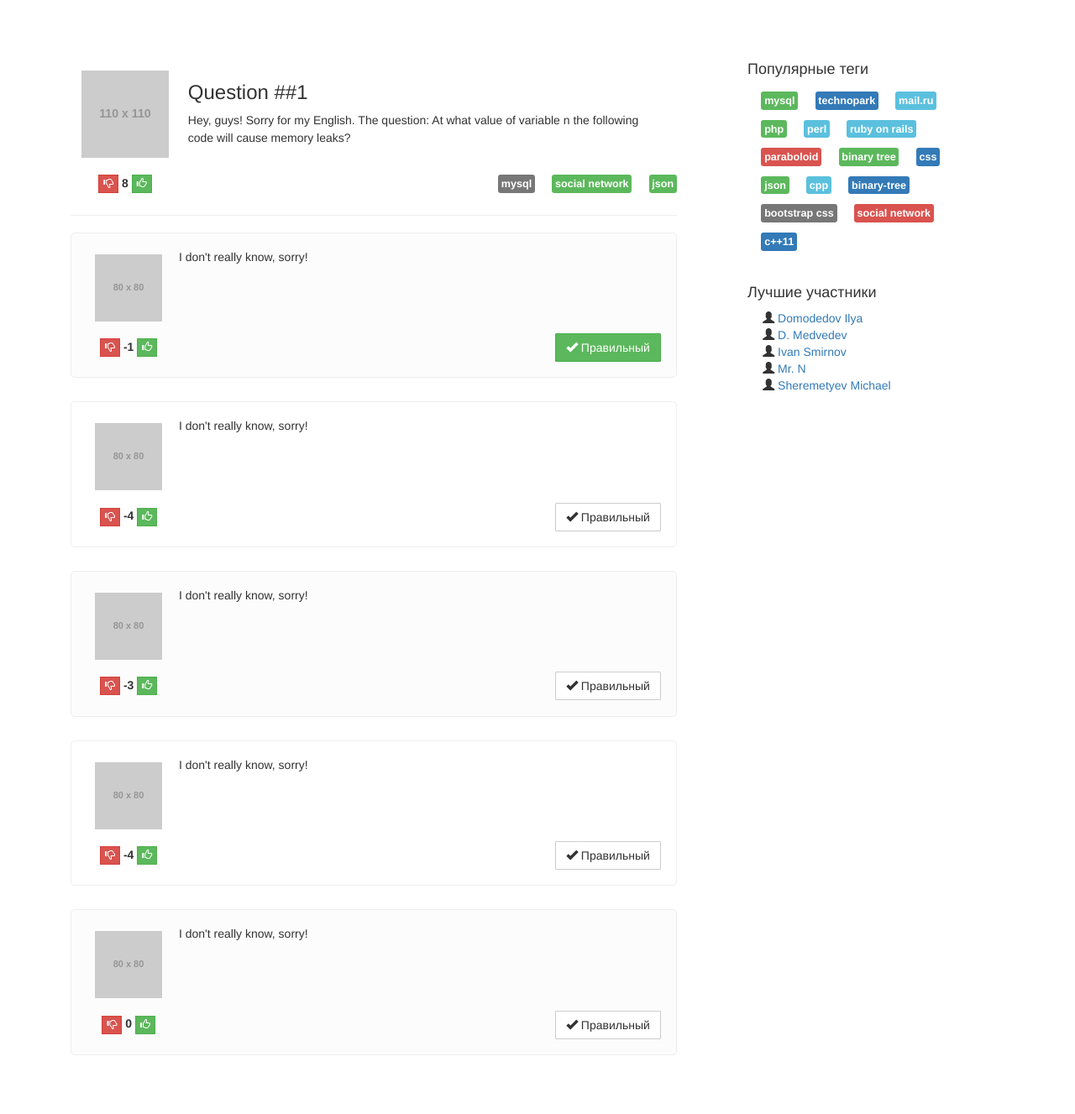
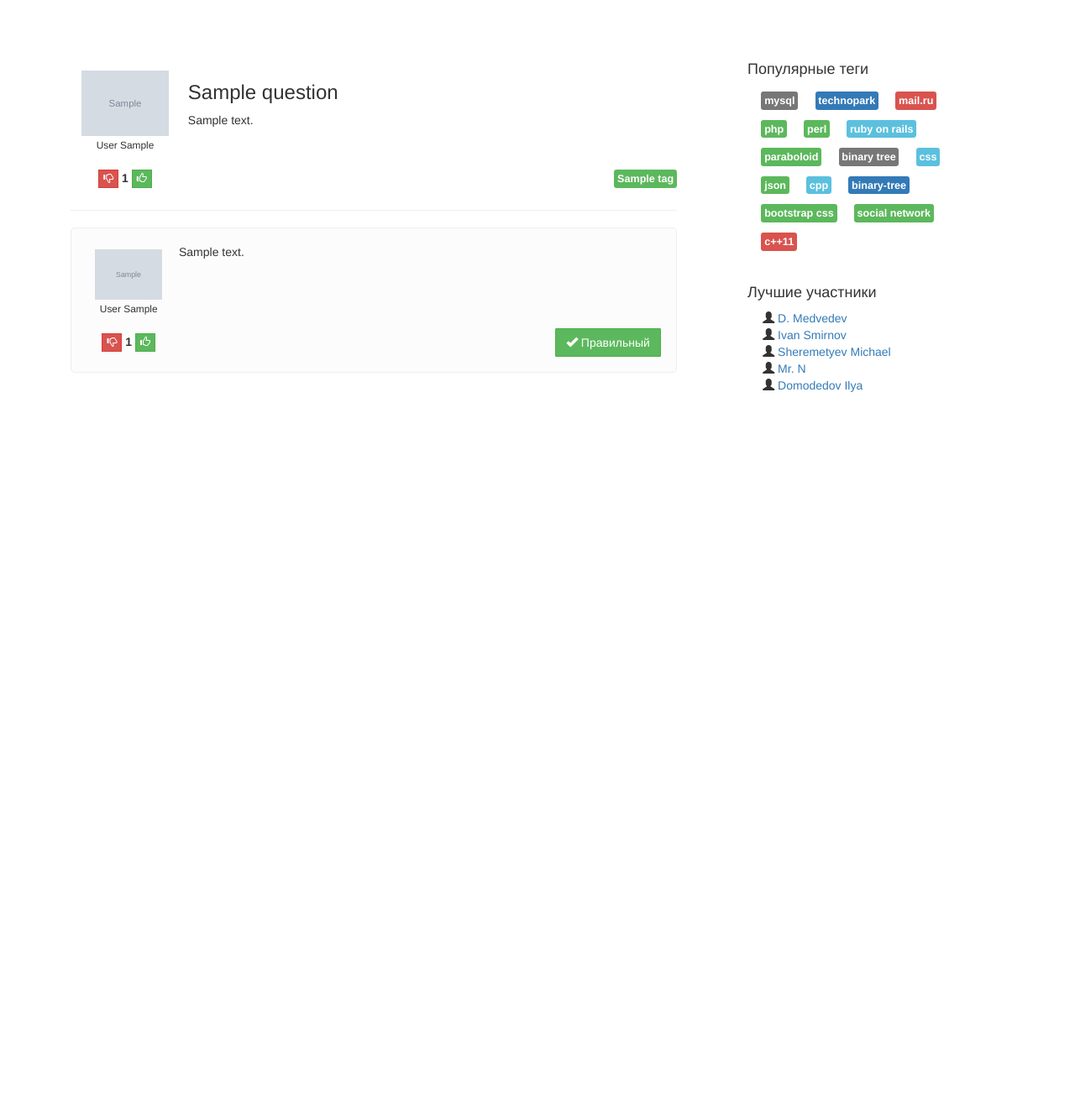
Before and after one commit to nksoff/archive__ask_slimov, a Django app: page /question/1 in a window 1280 px wide. Shown: the part 71-1398 px from the top of the page at 84% size. After the commit the page ends 538 px from the top, so only its background shows below. Run offline with Django 3.2, Linux system fonts and the light colour scheme; tables that the repository leaves empty hold one stand-in row (values such as "Sample post"); grey boxes marked "Sample" are stand-in pictures; grey boxes labelled with a size stand in for pictures from a placeholder-image service; some libraries are stand-ins or nearby versions.

Commit message:
update models, template for single question

```diff
--- a/ask_slimov/ask_slimov/models.py
+++ b/ask_slimov/ask_slimov/models.py
@@ -54,6 +54,7 @@ class Tag(models.Model):
     def __unicode__(self):
         return "[" + str(self.id) + "] " + self.title
 
+
 #
 # custom query set for questions
 #
@@ -61,6 +62,13 @@ class QuestionQuerySet(models.QuerySet):
     # preloads tags
     def with_tags(self):
         return self.prefetch_related('tags')
+
+    # preloads answers
+    def with_answers(self):
+        res = self.prefetch_related('answer_set')
+        res = self.prefetch_related('answer_set__author')
+        res = self.prefetch_related('answer_set__author__profile')
+        return res
 
     # loads number of answers
     def with_answers_count(self):
@@ -90,6 +98,11 @@ class QuestionManager(models.Manager):
     # list of questions with tag
     def list_tag(self, tag):
         return self.filter(tags=tag)
+
+    # single question
+    def get_single(self, id):
+        res = self.get_queryset()
+        return res.with_answers().get(pk=id)
 
 #
 # question
@@ -162,25 +175,25 @@ class QuestionLike(models.Model):
 
 
 #
+# custom query set for answers
+#
+class AnswerQuerySet(models.QuerySet):
+    # loads author
+    def with_author(self):
+        return self.select_related('author').select_related('author__profile')
+
+    # loads question
+    def with_question(self):
+        return self.select_related('question')
+
+#
 # answers manager
 #
 class AnswerManager(models.Manager):
-    # adds number of likes to each answer
-    def with_likes(self):
-        return self.annotate(likes=Sum('answerlike__value'))
-
-    # sorts answers using rating (likes)
-    def order_by_likes(self):
-        return self.with_likes().order_by('-likes')
-
-    # sorts answers using creation date
-    def order_by_date(self):
-        return self.order_by('-date')
-
-    # add a condition: with author
-    def has_author(self, author):
-        return self.filter(author=author)
-
+    # custom query set
+    def get_queryset(self):
+        res = QuestionQuerySet(self.model, using=self._db)
+        return res.with_author()
 
 #
 # answer
@@ -199,7 +212,7 @@ class Answer(models.Model):
         return "[" + str(self.id) + "] " + self.text
 
     class Meta:
-        ordering = ['-date']
+        ordering = ['-correct', '-likes', '-date']
 
 
 #
--- a/ask_slimov/ask_slimov/views.py
+++ b/ask_slimov/ask_slimov/views.py
@@ -48,25 +48,14 @@ def questions_tag(request, tag):
 
 # single question
 def question(request, id):
-    id = int(id)
-    from random import choice, randint
-    tags = ['mysql', 'technopark', 'mail.ru', 'php', 'perl', 'ruby on rails', 'paraboloid', 'binary tree', 'css', 'json', 'cpp', 'binary-tree', 'bootstrap css', 'social network', 'c++11', ]
-    colors = ['success', 'primary', 'default', 'danger', 'info']
-    tags = [{ 'tag': tag, 'color': choice(colors), } for tag in tags]
+    try:
+        q = Question.objects.get_single(int(id))
+    except Question.DoesNotExist:
+        raise Http404
 
-    answers = [
-            {'text': 'I don\'t really know, sorry!', 'votes': id + randint(-5, id), 'correct': i == 0} for i in range(0, 5)
-            ]
-
-    q = {
-            'id': id,
-            'title': 'Question ##' + str(id),
-            'text': 'Hey, guys! Sorry for my English. The question: At what value of variable n the following code will cause memory leaks?',
-            'votes': id + randint(1, id*10),
-            'tags': [choice(tags) for i in range(0, 3)],
-            'answers': answers,
-        }
-    return render(request, 'question.html', q)
+    return render(request, 'question.html', {
+                'question': q,
+            })
 
 # login form
 def form_login(request):
--- a/ask_slimov/templates/question.html
+++ b/ask_slimov/templates/question.html
@@ -1,36 +1,38 @@
 {% extends "layout.html" %}
-{%block title %}{{ title }}{% endblock %}
+{%block title %}{{ question.title }}{% endblock %}
 {%block page_title %}{% endblock %}
 
 {%block content %}
     <div class="ask-question ask-question-noborder">
         <div class="ask-question-info">
             <div class="ask-user-avatar-container">
-                <img src="http://dummyimage.com/110x110/009/fff" class="user-avatar" />
+                <img src="{{ question.author.profile.avatar.url }}" class="user-avatar" title="{{ question.author.last_name }} {{ question.author.first_name }}" />
+                <span class="small">{{ question.author.last_name }} {{ question.author.first_name }}</span>
             </div>
             <div class="ask-question-data">
-                <div class="ask-question-title-big">{{ title }}</div>
-                <p class="ask-question-text">{{ text }}</div>
+                <div class="ask-question-title-big">{{ question.title }}</div>
+                <p class="ask-question-text">{{ question.text }}</div>
         </div>
         <div class="ask-question-options">
             <div class="ask-question-vote">
                 <a class="btn btn-xs btn-danger ask-question-vote-down"><span class="glyphicon glyphicon-thumbs-down"></span></a>
-                <span class="ask-question-vote-count">{{ votes }}</span>
+                <span class="ask-question-vote-count">{{ question.likes }}</span>
                 <a class="btn btn-xs btn-success ask-question-vote-up"><span class="glyphicon glyphicon-thumbs-up"></span></a>
             </div>
             <div class="ask-tags ask-question-tags">
-                {% for tag in tags %}
-                <a href="{% url 'tag' tag.tag %}" class="ask-tags-tag ask-tags-tag_color_{{ tag.color }}">{{ tag.tag }}</a>
+                {% for tag in question.tags.all %}
+                <a href="{% url 'tag' tag.title %}" class="ask-tags-tag ask-tags-tag_color_{{ tag.get_color_display }}">{{ tag.title }}</a>
                 {% endfor %}
             </div>
         </div>
         <hr />
         <div class="ask-answers">
-            {% for answer in answers %}
+            {% for answer in question.answer_set.all %}
             <div class="ask-answer ask-answer-{% if forloop.counter|divisibleby:2 %}white{% else %}gray{% endif %}">
                 <div class="ask-answer-info">
                     <div class="ask-user-avatar-container">
-                        <img src="http://dummyimage.com/80x80/090/fff" class="user-avatar" />
+                        <img src="{{ answer.author.profile.avatar.url }}" class="user-avatar" title="{{ answer.author.last_name }} {{ answer.author.first_name }}" />
+                        <span class="small">{{ answer.author.last_name }} {{ answer.author.first_name }}</span>
                     </div>
                     <div class="ask-answer-data">
                         <p class="ask-answer-text">{{ answer.text }}</p>
@@ -39,7 +41,7 @@
                 <div class="ask-answer-options">
                     <div class="ask-answer-vote">
                         <a class="btn btn-xs btn-danger ask-answer-vote-down"><span class="glyphicon glyphicon-thumbs-down"></span></a>
-                        <span class="ask-answer-vote-count">{{ answer.votes }}</span>
+                        <span class="ask-answer-vote-count">{{ answer.likes }}</span>
                         <a class="btn btn-xs btn-success ask-answer-vote-up"><span class="glyphicon glyphicon-thumbs-up"></span></a>
                     </div>
                     <div class="ask-answer-correct">
```
